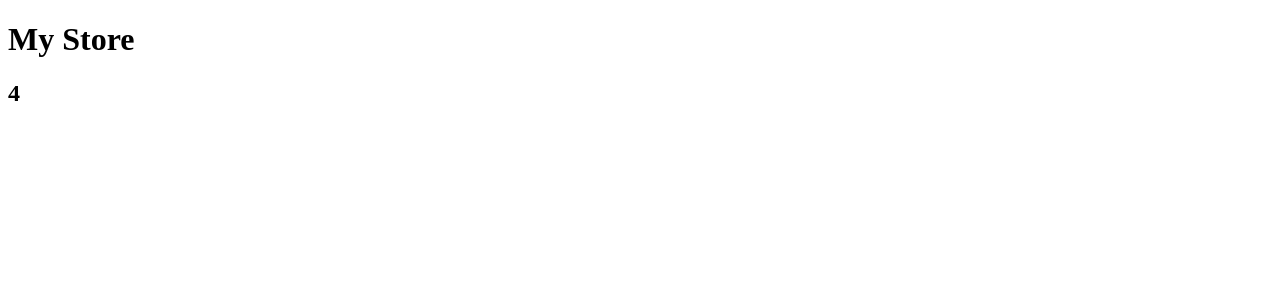
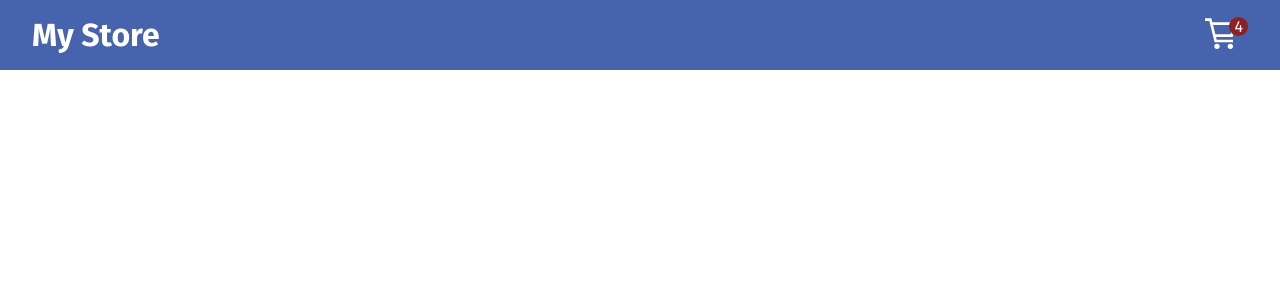
Before and after one commit to johncardozo/frontend-intermedio, a React app in the folder shopping-cart-redux-toolkit/: page / in a window 1280 px wide. Shown: the top 300 px of the page. Built offline with nearby package versions, Linux system fonts and the light colour scheme; the HTML template or start-up script is replaced by a standard one.

Commit message:
Redux Toolkit: SCSS del componente CartIcon

```diff
--- a/shopping-cart-redux-toolkit/package.json
+++ b/shopping-cart-redux-toolkit/package.json
@@ -13,6 +13,7 @@
     "@reduxjs/toolkit": "^1.9.5",
     "react": "^18.2.0",
     "react-dom": "^18.2.0",
+    "react-icons": "^4.9.0",
     "react-redux": "^8.0.5"
   },
   "devDependencies": {
@@ -23,6 +24,7 @@
     "eslint-plugin-react": "^7.32.2",
     "eslint-plugin-react-hooks": "^4.6.0",
     "eslint-plugin-react-refresh": "^0.3.4",
+    "sass": "^1.62.1",
     "vite": "^4.3.2"
   }
 }
--- a/shopping-cart-redux-toolkit/src/components/navbar/CartIcon.jsx
+++ b/shopping-cart-redux-toolkit/src/components/navbar/CartIcon.jsx
@@ -1,4 +1,5 @@
 import { useSelector } from "react-redux";
+import { GrCart } from "react-icons/gr";
 
 const CartIcon = () => {
   // Obtiene acceso al store
@@ -6,7 +7,8 @@ const CartIcon = () => {
 
   return (
     <div className="amount-container">
-      <h2>{amount}</h2>
+      <GrCart className="cart-icon" />
+      <span className="badge">{amount}</span>
     </div>
   );
 };
--- a/shopping-cart-redux-toolkit/src/main.jsx
+++ b/shopping-cart-redux-toolkit/src/main.jsx
@@ -1,6 +1,7 @@
 import React from "react";
 import ReactDOM from "react-dom/client";
 import App from "./App.jsx";
+import "./styles/style.scss";
 
 // Importa el store
 import { store } from "./store";
--- /dev/null
+++ b/shopping-cart-redux-toolkit/src/styles/components.scss
@@ -0,0 +1 @@
+@use "./components/navbar";
--- /dev/null
+++ b/shopping-cart-redux-toolkit/src/styles/components/cart-icon.scss
@@ -0,0 +1,21 @@
+@use "../variables" as v;
+
+@mixin cart-icon() {
+  .amount-container {
+    .cart-icon {
+      font-size: 2rem;
+      path {
+        stroke: v.$header-color;
+      }
+    }
+    .badge {
+      background-color: v.$badge-bg-color;
+      color: v.$header-color;
+      border-radius: 10px;
+      padding: 0 5px;
+      font-size: 1rem;
+      vertical-align: top;
+      margin-left: -8px;
+    }
+  }
+}
--- /dev/null
+++ b/shopping-cart-redux-toolkit/src/styles/components/navbar.scss
@@ -0,0 +1,14 @@
+@use "../variables" as v;
+@use "cart-icon" as ci;
+
+header {
+  background: v.$header-bg-color;
+  padding: 1rem 2rem;
+  display: flex;
+  justify-content: space-between;
+  align-items: center;
+  h1 {
+    color: v.$header-color;
+  }
+  @include ci.cart-icon();
+}
--- /dev/null
+++ b/shopping-cart-redux-toolkit/src/styles/fonts.scss
@@ -0,0 +1 @@
+@import url("https://fonts.googleapis.com/css2?family=Fira+Sans:ital,wght@0,100;0,200;0,300;0,400;0,500;0,600;0,700;0,800;0,900;1,100;1,200;1,300;1,400;1,500;1,600;1,700;1,800;1,900&display=swap");
--- /dev/null
+++ b/shopping-cart-redux-toolkit/src/styles/layout.scss
@@ -0,0 +1,5 @@
+@use "variables" as v;
+
+body {
+  font-family: v.$main-font;
+}
--- /dev/null
+++ b/shopping-cart-redux-toolkit/src/styles/reset.scss
@@ -0,0 +1,5 @@
+* {
+  margin: 0;
+  padding: 0;
+  box-sizing: border-box;
+}
--- /dev/null
+++ b/shopping-cart-redux-toolkit/src/styles/style.scss
@@ -0,0 +1,4 @@
+@use "reset";
+@use "fonts";
+@use "layout";
+@use "components";
--- /dev/null
+++ b/shopping-cart-redux-toolkit/src/styles/variables.scss
@@ -0,0 +1,7 @@
+// Fuentes de la aplicación
+$main-font: "Fira Sans", sans-serif;
+
+// Colores
+$header-bg-color: #4564ad;
+$header-color: #fff;
+$badge-bg-color: #8d2020;
```
Also changed, not shown: 1 other file (tests, documents, lock files or other folders).
